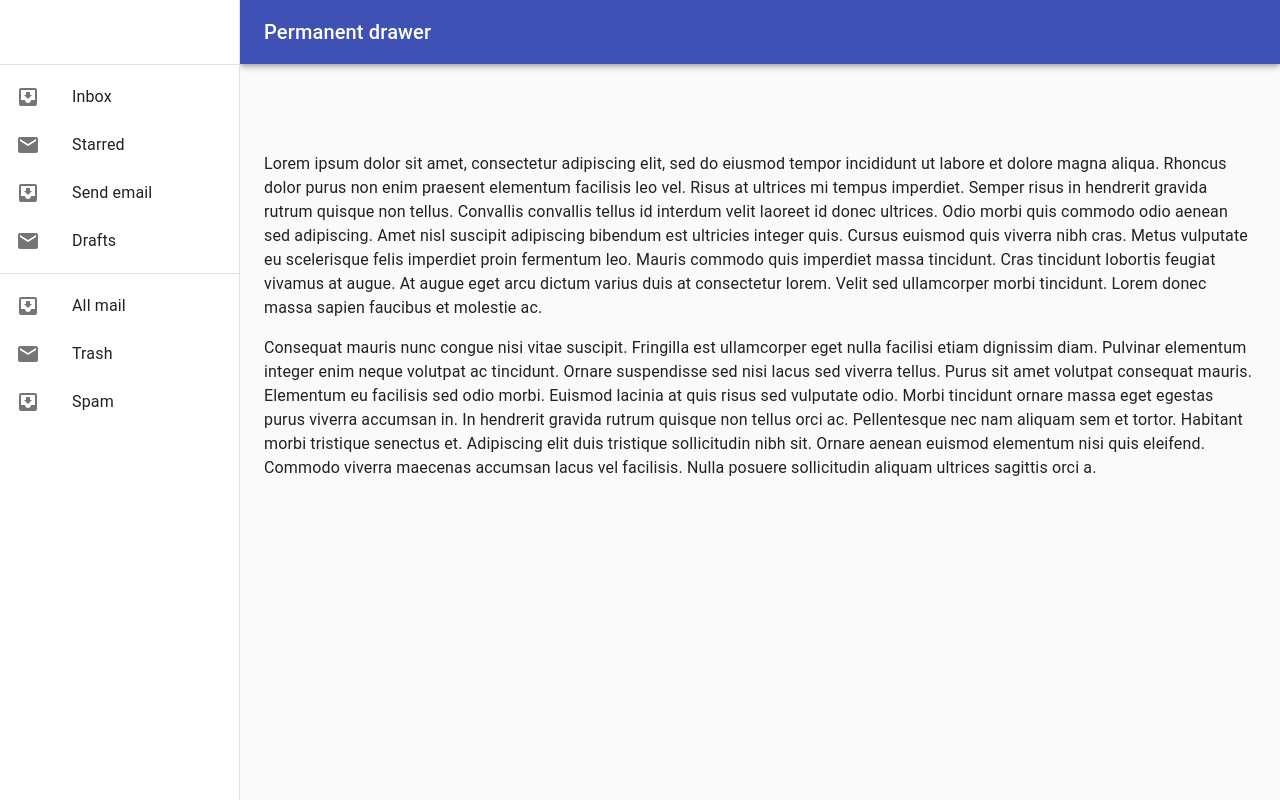
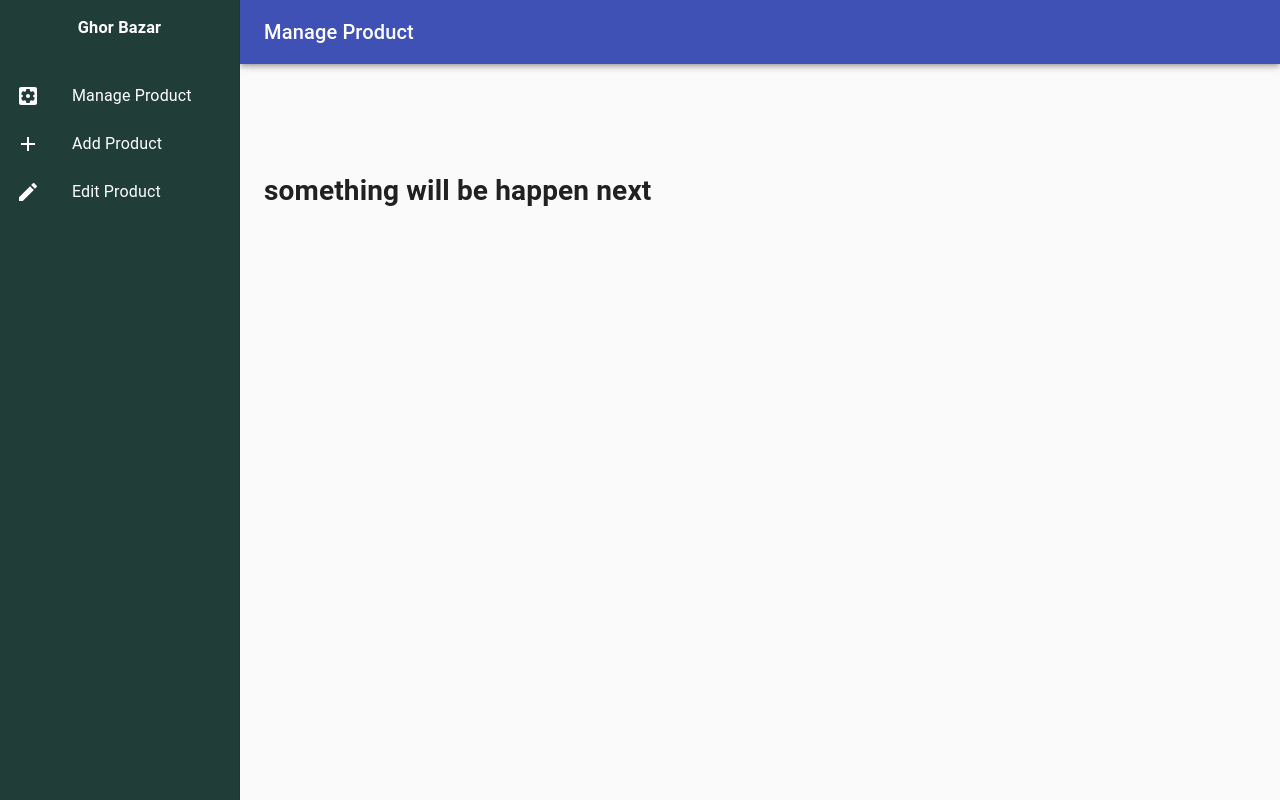
Before and after one commit to AbulBashar38/ghor-bazar, a React (Create React App) app: page /admin in a window 1280 px wide. Built offline with nearby package versions, Linux system fonts and the light colour scheme.

Commit message:
admin panel side bar coustomaize done

```diff
--- a/src/Components/Admin/Admin.js
+++ b/src/Components/Admin/Admin.js
@@ -12,6 +12,9 @@ import ListItemIcon from '@material-ui/core/ListItemIcon';
 import ListItemText from '@material-ui/core/ListItemText';
 import InboxIcon from '@material-ui/icons/MoveToInbox';
 import MailIcon from '@material-ui/icons/Mail';
+import AddIcon from '@material-ui/icons/Add';
+import EditIcon from '@material-ui/icons/Edit';
+import SettingsApplicationsIcon from '@material-ui/icons/SettingsApplications';
 
 const drawerWidth = 240;
 
@@ -26,9 +29,12 @@ const useStyles = makeStyles((theme) => ({
     drawer: {
         width: drawerWidth,
         flexShrink: 0,
+
     },
     drawerPaper: {
+        color:'white',
         width: drawerWidth,
+        backgroundColor:'#203D37'
     },
     // necessary for content to be below app bar
     toolbar: theme.mixins.toolbar,
@@ -41,14 +47,16 @@ const useStyles = makeStyles((theme) => ({
 
 const Admin = (props) => {
     const classes = useStyles();
-
+    const addProduct=()=>{
+        console.log('clicked');
+    }
     return (
         <div className={classes.root}>
             <CssBaseline />
             <AppBar position="fixed" className={classes.appBar}>
                 <Toolbar>
                     <Typography variant="h6" noWrap>
-                        Permanent drawer
+                        Manage Product
                     </Typography>
                 </Toolbar>
             </AppBar>
@@ -57,54 +65,38 @@ const Admin = (props) => {
                 variant="permanent"
                 classes={{
                     paper: classes.drawerPaper,
+
                 }}
                 anchor="left"
+
             >
-                <div className={classes.toolbar}></div>
-                <Divider />
+                <div className={classes.toolbar}><h3 style={{textAlign:'center'}}>Ghor Bazar</h3></div>
+
                 <List>
-                    {['Inbox', 'Starred', 'Send email', 'Drafts'].map((text, index) => (
-                        <ListItem button key={text}>
-                            <ListItemIcon>{index % 2 === 0 ? <InboxIcon /> : <MailIcon />}</ListItemIcon>
-                            <ListItemText primary={text} />
-                        </ListItem>
-                    ))}
+                    <ListItem button>
+                        <ListItemIcon>
+                        <SettingsApplicationsIcon style={{ color: 'white' }}/>
+                        </ListItemIcon>
+                        <ListItemText primary="Manage Product"/>
+                    </ListItem>
+                    <ListItem button>
+                        <ListItemIcon>
+                        <AddIcon style={{ color: 'white' }}/>
+                        </ListItemIcon>
+                        <ListItemText primary="Add Product"/>
+                    </ListItem>
+                    <ListItem button onClick={addProduct}>
+                        <ListItemIcon>
+                        <EditIcon style={{ color: 'white' }}/>
+                        </ListItemIcon>
+                        <ListItemText primary="Edit Product"/>
+                    </ListItem>
                 </List>
-                <Divider />
-                <List>
-                    {['All mail', 'Trash', 'Spam'].map((text, index) => (
-                        <ListItem button key={text}>
-                            <ListItemIcon>{index % 2 === 0 ? <InboxIcon /> : <MailIcon />}</ListItemIcon>
-                            <ListItemText primary={text} />
-                        </ListItem>
-                    ))}
-                </List>
+
             </Drawer>
             <main className={classes.content}>
                 <div className={classes.toolbar} />
-                <Typography paragraph>
-                    Lorem ipsum dolor sit amet, consectetur adipiscing elit, sed do eiusmod tempor incididunt
-                    ut labore et dolore magna aliqua. Rhoncus dolor purus non enim praesent elementum
-                    facilisis leo vel. Risus at ultrices mi tempus imperdiet. Semper risus in hendrerit
-                    gravida rutrum quisque non tellus. Convallis convallis tellus id interdum velit laoreet id
-                    donec ultrices. Odio morbi quis commodo odio aenean sed adipiscing. Amet nisl suscipit
-                    adipiscing bibendum est ultricies integer quis. Cursus euismod quis viverra nibh cras.
-                    Metus vulputate eu scelerisque felis imperdiet proin fermentum leo. Mauris commodo quis
-                    imperdiet massa tincidunt. Cras tincidunt lobortis feugiat vivamus at augue. At augue eget
-                    arcu dictum varius duis at consectetur lorem. Velit sed ullamcorper morbi tincidunt. Lorem
-                    donec massa sapien faucibus et molestie ac.
-          </Typography>
-                <Typography paragraph>
-                    Consequat mauris nunc congue nisi vitae suscipit. Fringilla est ullamcorper eget nulla
-                    facilisi etiam dignissim diam. Pulvinar elementum integer enim neque volutpat ac
-                    tincidunt. Ornare suspendisse sed nisi lacus sed viverra tellus. Purus sit amet volutpat
-                    consequat mauris. Elementum eu facilisis sed odio morbi. Euismod lacinia at quis risus sed
-                    vulputate odio. Morbi tincidunt ornare massa eget egestas purus viverra accumsan in. In
-                    hendrerit gravida rutrum quisque non tellus orci ac. Pellentesque nec nam aliquam sem et
-                    tortor. Habitant morbi tristique senectus et. Adipiscing elit duis tristique sollicitudin
-                    nibh sit. Ornare aenean euismod elementum nisi quis eleifend. Commodo viverra maecenas
-                    accumsan lacus vel facilisis. Nulla posuere sollicitudin aliquam ultrices sagittis orci a.
-          </Typography>
+                <h1>something will be happen next</h1>
             </main>
         </div>
     );
```
